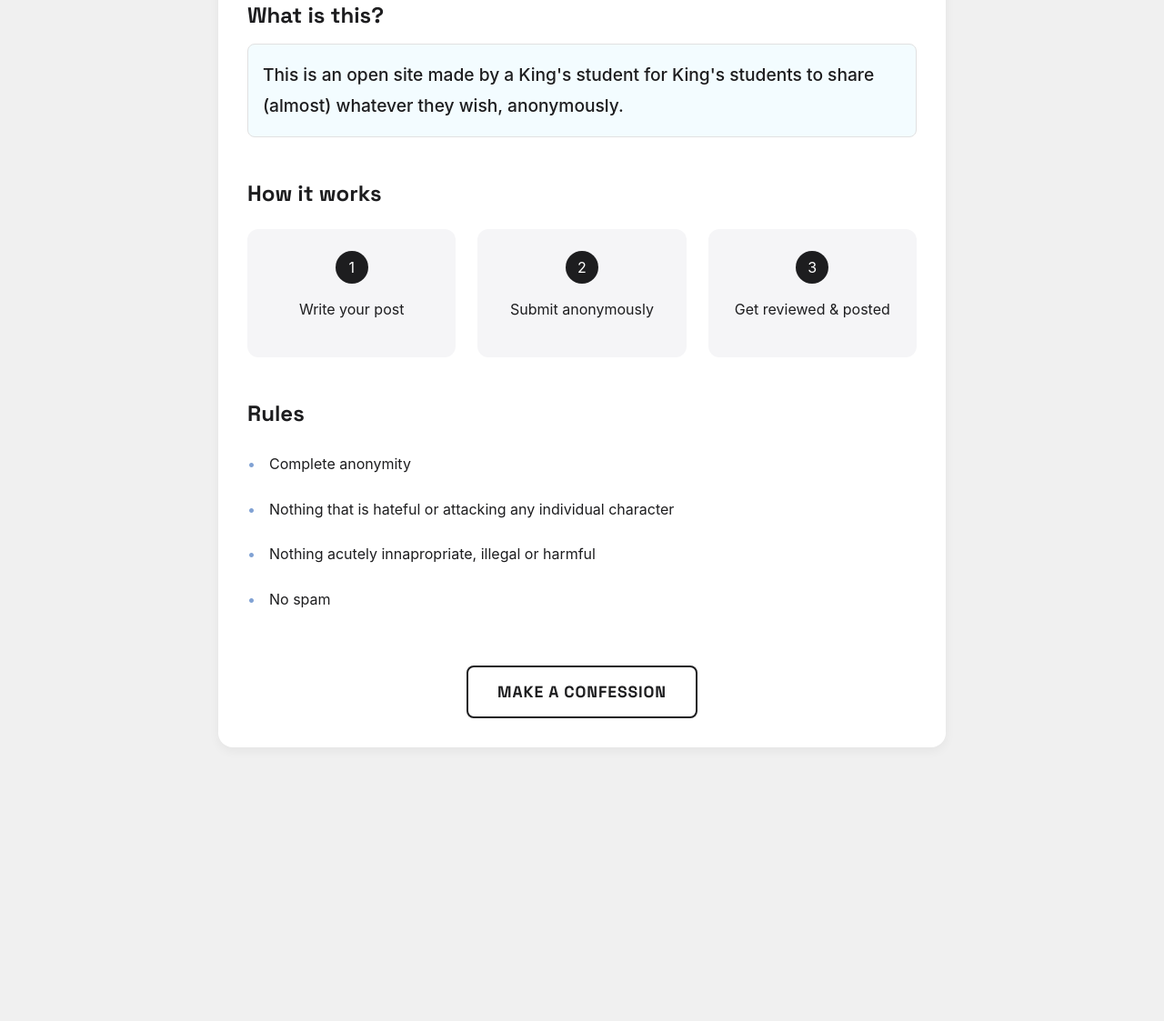
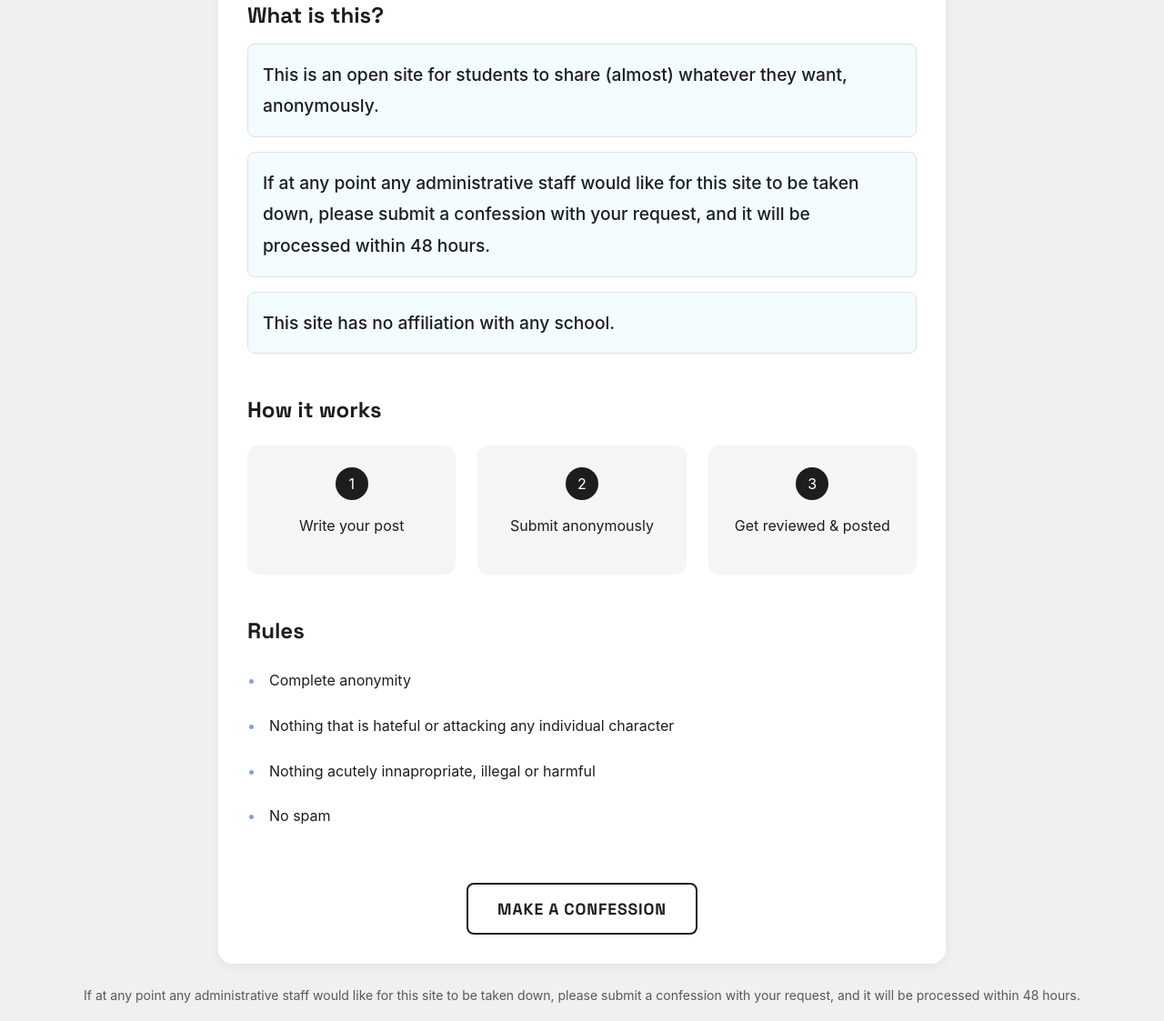
Before and after one commit to schlkit/confess, a plain HTML site: page site/what.html in a window 1280 px wide. Shown: the part 229-1352 px from the top of the page at 91% size. Before the commit the page ends 1051 px from the top, so only its background shows below. Drawn offline with nearby package versions, Linux system fonts and the light colour scheme; a web font is replaced by a local one.

Commit message:
important clarification changes

```diff
--- a/site/what.html
+++ b/site/what.html
@@ -32,7 +32,9 @@
 
                 <section class="info-section">
                     <h2>What is this?</h2>
-                    <b>This is an open site made by a King's student for King's students to share (almost) whatever they wish, anonymously.</b>
+                    <b>This is an open site for students to share (almost) whatever they want, anonymously.<br></b>
+                    <b>If at any point any administrative staff would like for this site to be taken down, please submit a confession with your request, and it will be processed within 48 hours.<br></b>
+                    <b>This site has no affiliation with any school.</b>
                 </section>
 
                 <section class="info-section">
@@ -69,5 +71,14 @@
             </div>
         </div>
     </div>
+
+    <!-- Footer -->
+    <footer class="mt-4 text-center text-muted">
+        <div class="container">
+            <p class="small">
+                If at any point any administrative staff would like for this site to be taken down, please submit a confession with your request, and it will be processed within 48 hours.
+            </p>
+        </div>
+    </footer>
 </body>
 </html>
```
Also changed, not shown: site/confess.html (+1 -1 lines), site/index.html (+9 -0 lines), site/favicon/site.webmanifest (added).
